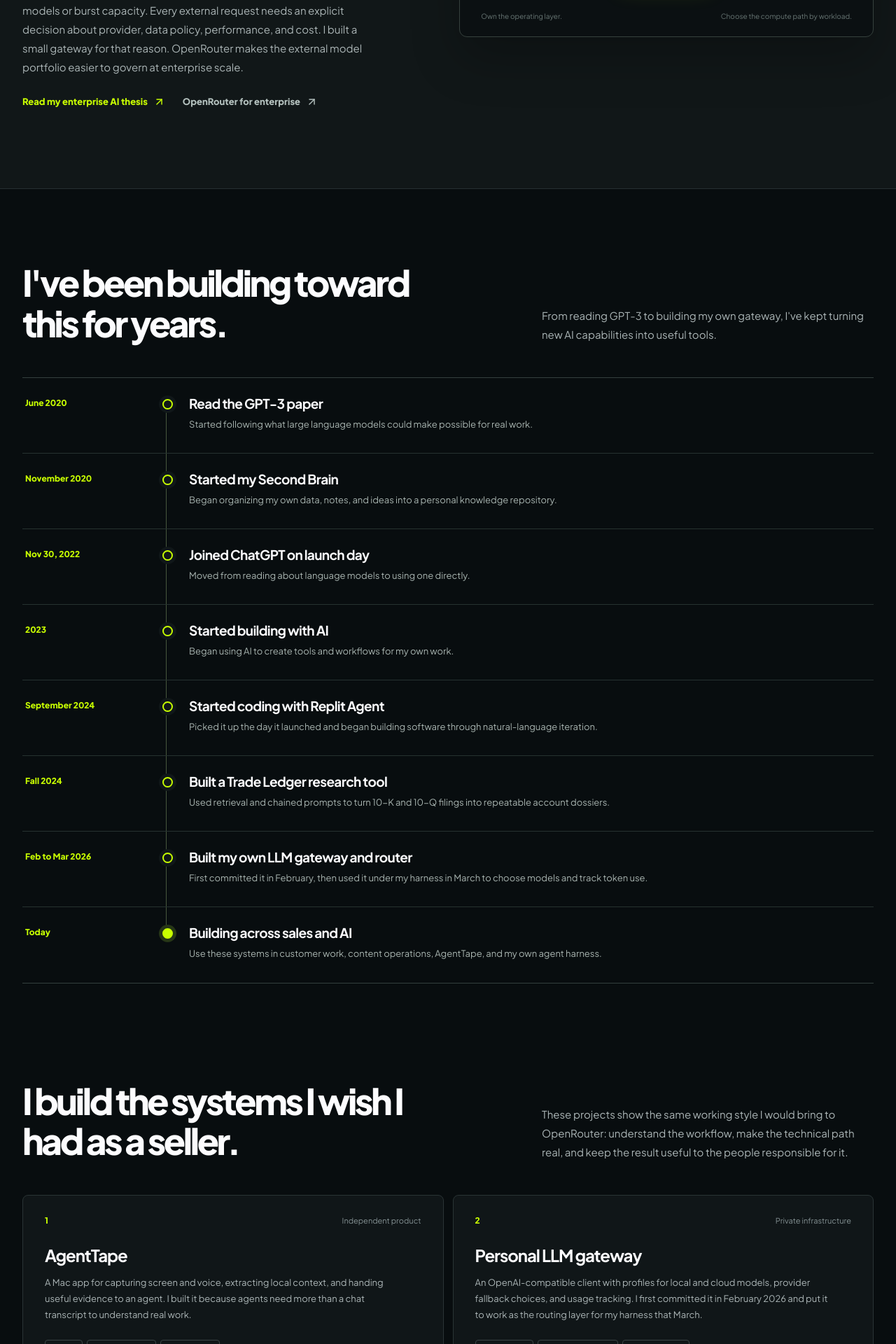
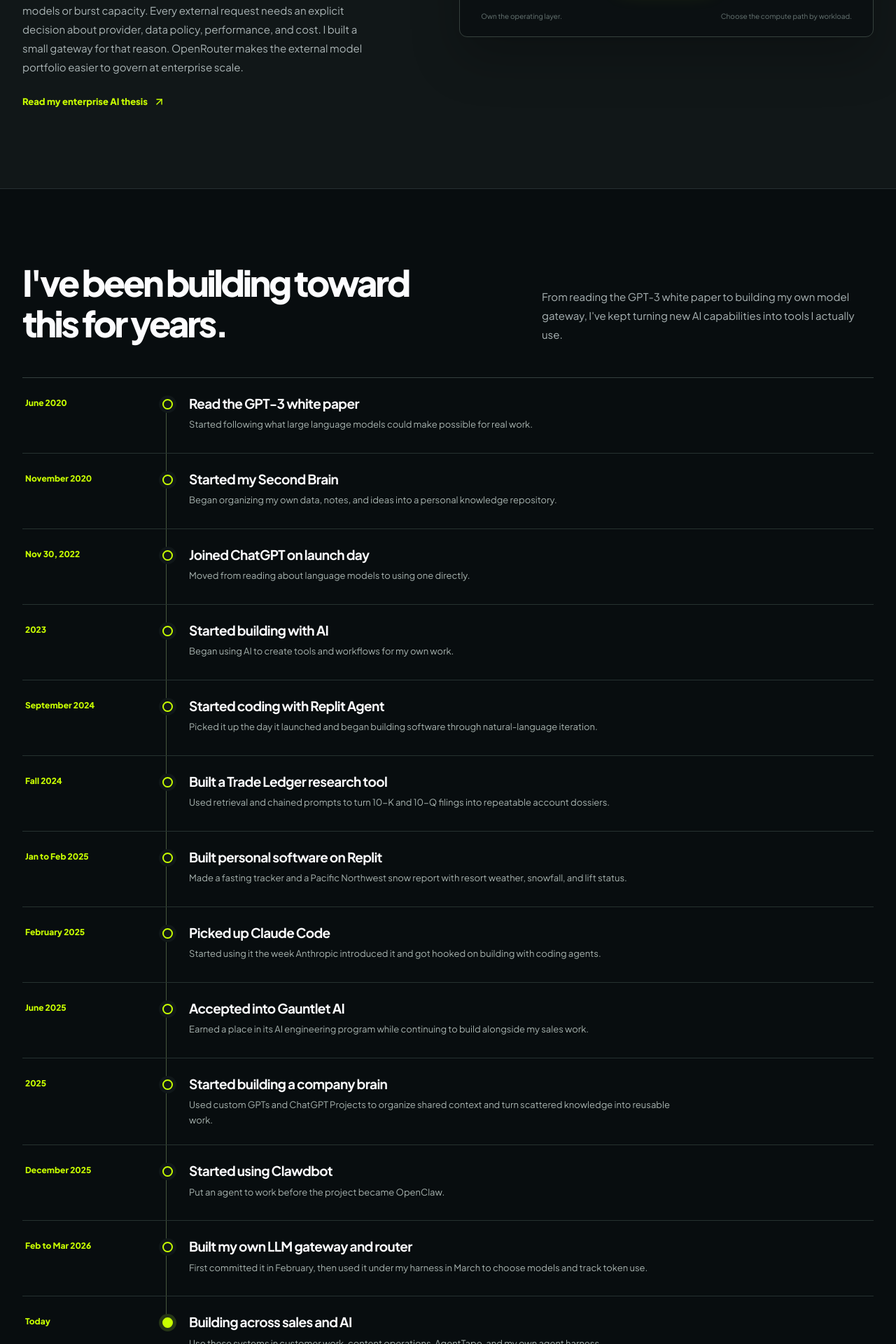
Before and after one commit to 0xTrey/trey-work-website, a React (Vite) app in the folder applications/openrouter/: page / in a window 1280 px wide. Shown: the part 2080-4000 px from the top of the page at 70% size. Built offline with nearby package versions, Linux system fonts and the light colour scheme; no server answers.

Commit message:
Expand OpenRouter AI timeline through 2025

```diff
--- a/applications/openrouter/src/main.jsx
+++ b/applications/openrouter/src/main.jsx
@@ -30,12 +30,17 @@
 ];
 
 const milestones = [
-  { date: 'June 2020', dateTime: '2020-06', title: 'Read the GPT-3 paper', detail: 'Started following what large language models could make possible for real work.' },
+  { date: 'June 2020', dateTime: '2020-06', title: 'Read the GPT-3 white paper', detail: 'Started following what large language models could make possible for real work.' },
   { date: 'November 2020', dateTime: '2020-11', title: 'Started my Second Brain', detail: 'Began organizing my own data, notes, and ideas into a personal knowledge repository.' },
   { date: 'Nov 30, 2022', dateTime: '2022-11-30', title: 'Joined ChatGPT on launch day', detail: 'Moved from reading about language models to using one directly.' },
   { date: '2023', dateTime: '2023', title: 'Started building with AI', detail: 'Began using AI to create tools and workflows for my own work.' },
   { date: 'September 2024', dateTime: '2024-09', title: 'Started coding with Replit Agent', detail: 'Picked it up the day it launched and began building software through natural-language iteration.' },
   { date: 'Fall 2024', title: 'Built a Trade Ledger research tool', detail: 'Used retrieval and chained prompts to turn 10-K and 10-Q filings into repeatable account dossiers.' },
+  { date: 'Jan to Feb 2025', title: 'Built personal software on Replit', detail: 'Made a fasting tracker and a Pacific Northwest snow report with resort weather, snowfall, and lift status.' },
+  { date: 'February 2025', dateTime: '2025-02', title: 'Picked up Claude Code', detail: 'Started using it the week Anthropic introduced it and got hooked on building with coding agents.' },
+  { date: 'June 2025', dateTime: '2025-06', title: 'Accepted into Gauntlet AI', detail: 'Earned a place in its AI engineering program while continuing to build alongside my sales work.' },
+  { date: '2025', dateTime: '2025', title: 'Started building a company brain', detail: 'Used custom GPTs and ChatGPT Projects to organize shared context and turn scattered knowledge into reusable work.' },
+  { date: 'December 2025', dateTime: '2025-12', title: 'Started using Clawdbot', detail: 'Put an agent to work before the project became OpenClaw.' },
   { date: 'Feb to Mar 2026', title: 'Built my own LLM gateway and router', detail: 'First committed it in February, then used it under my harness in March to choose models and track token use.' },
   { date: 'Today', title: 'Building across sales and AI', detail: 'Use these systems in customer work, content operations, AgentTape, and my own agent harness.' },
 ];
@@ -156,7 +161,7 @@
 
 function Thesis() {
   return <section className="or-thesis" id="perspective"><div className="or-shell or-thesis-grid">
-    <div className="or-thesis-copy"><h2>Enterprises will own the harness. Models will come and go.</h2><p>The company's memory, skills, permissions, tools, and evaluations are its operating layer. It should control that layer even when an outside provider supplies the model.</p><p>Some workloads will earn private inference. Others will need frontier models or burst capacity. Every external request needs an explicit decision about provider, data policy, performance, and cost. I built a small gateway for that reason. OpenRouter makes the external model portfolio easier to govern at enterprise scale.</p><div className="or-thesis-links"><a href="/perspective/" className="or-text-link">Read my enterprise AI thesis <ArrowUpRight size={17} /></a><External href="https://openrouter.ai/enterprise" className="or-text-link or-text-link-muted">OpenRouter for enterprise <ArrowUpRight size={17} /></External></div></div>
+    <div className="or-thesis-copy"><h2>Enterprises will own the harness. Models will come and go.</h2><p>The company's memory, skills, permissions, tools, and evaluations are its operating layer. It should control that layer even when an outside provider supplies the model.</p><p>Some workloads will earn private inference. Others will need frontier models or burst capacity. Every external request needs an explicit decision about provider, data policy, performance, and cost. I built a small gateway for that reason. OpenRouter makes the external model portfolio easier to govern at enterprise scale.</p><div className="or-thesis-links"><a href="/perspective/" className="or-text-link">Read my enterprise AI thesis <ArrowUpRight size={17} /></a></div></div>
     <div className="or-route-panel" aria-label="Illustration: teams and agents connect through a routing layer to multiple model providers">
       <div className="or-route-panel-head"><span className="or-terminal-dots"><i/><i/><i/></span><span>one company, several compute paths</span><Route size={17}/></div>
       <div className="or-route-track"><div className="or-route-node"><span>1</span><strong>Company harness</strong><small>memory · skills · policy</small></div><div className="or-route-connector"><i/></div><div className="or-route-node active"><span>2</span><strong>Routing layer</strong><small>choice · privacy · cost</small></div><div className="or-route-connector"><i/></div><div className="or-route-node"><span>3</span><strong>Model capacity</strong><small>private · cloud · frontier</small></div></div>
@@ -167,7 +172,7 @@
 
 function Origins() {
   return <section className="or-origins or-shell" id="journey" aria-labelledby="or-origins-title">
-    <div className="or-section-head"><h2 id="or-origins-title">I've been building toward this for years.</h2><p>From reading GPT-3 to building my own gateway, I've kept turning new AI capabilities into useful tools.</p></div>
+    <div className="or-section-head"><h2 id="or-origins-title">I've been building toward this for years.</h2><p>From reading the GPT-3 white paper to building my own model gateway, I've kept turning new AI capabilities into tools I actually use.</p></div>
     <ol className="or-timeline">
       {milestones.map(milestone => <li className="or-timeline-item" key={milestone.date}>
         {milestone.dateTime ? <time className="or-timeline-date" dateTime={milestone.dateTime}>{milestone.date}</time> : <span className="or-timeline-date">{milestone.date}</span>}
```
Also changed, not shown: applications/openrouter/src/styles.css, 1 other file (tests, documents, lock files or other folders).
